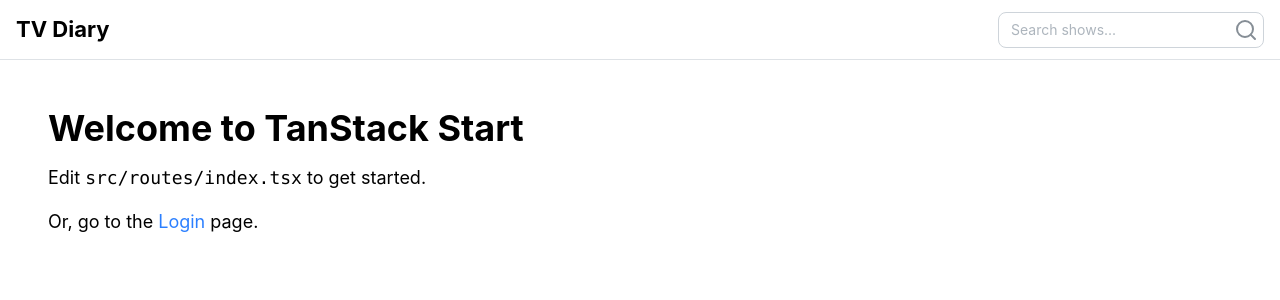
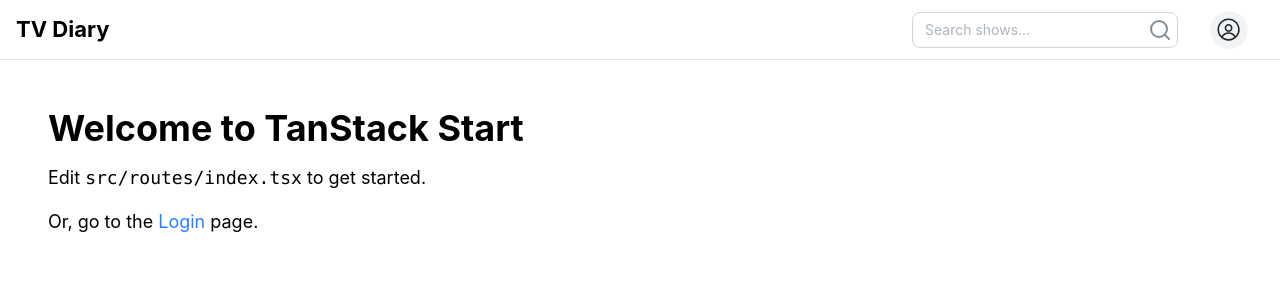
Before and after one commit to b1leygr/tv-diary, a React (Vite) app in the folder frontend/: page / in a window 1280 px wide. Shown: the top 300 px of the page. Built offline with nearby package versions, Linux system fonts and the light colour scheme; no server answers; sample sign-in values are in the browser's storage.

Commit message:
feat: implement profile component
- Add profile component in header
- Provide log out functionality from profile

```diff
--- /dev/null
+++ b/frontend/src/components/profile.tsx
@@ -0,0 +1,35 @@
+import { Avatar, Menu, UnstyledButton } from '@mantine/core';
+import { useRouteContext, useRouter } from '@tanstack/react-router';
+
+export function Profile() {
+  const { auth, queryClient } = useRouteContext({ from: '__root__' });
+  const router = useRouter();
+
+  const handleLogout = () => {
+    auth.logout();
+    queryClient.clear();
+    router.invalidate();
+    router.navigate({ to: '/login' });
+  };
+
+  return (
+    <Menu shadow="md" width={200} position="bottom-end">
+      <Menu.Target>
+        <UnstyledButton
+          style={{
+            padding: 'var(--mantine-spacing-md)',
+            color: 'var(--mantine-color-text)',
+            borderRadius: 'var(--mantine-radius-sm)',
+          }}
+        >
+          <Avatar radius="xl" />
+        </UnstyledButton>
+      </Menu.Target>
+      <Menu.Dropdown>
+        <Menu.Item component="button" onClick={handleLogout}>
+          Log Out
+        </Menu.Item>
+      </Menu.Dropdown>
+    </Menu>
+  );
+}
--- a/frontend/src/routes/__root.tsx
+++ b/frontend/src/routes/__root.tsx
@@ -1,4 +1,4 @@
-import { AppShell, Box, Container, Flex, Title } from '@mantine/core';
+import { AppShell, Box, Container, Flex, Group, Title } from '@mantine/core';
 import type { QueryClient } from '@tanstack/react-query';
 import { ReactQueryDevtools } from '@tanstack/react-query-devtools';
 import {
@@ -8,6 +8,7 @@
 } from '@tanstack/react-router';
 import { Toaster } from 'react-hot-toast';
 import type { AuthContext } from '#/auth';
+import { Profile } from '#/components/profile';
 import { SearchBar } from '#/components/search-bar';
 
 interface MyRouterContext {
@@ -24,6 +25,7 @@
   const isSearchHidden = ['/login', '/signup', '/server-disruption'].includes(
     location.pathname,
   );
+  const isAuthenticated = Route.useRouteContext().auth.authenticated;
 
   return (
     <AppShell padding="md" header={{ height: { base: 100, sm: 60 } }}>
@@ -40,11 +42,18 @@
             <Title order={1} size="h3">
               TV Diary
             </Title>
-            {!isSearchHidden && (
-              <Box w={{ base: '100%', sm: 'auto' }}>
-                <SearchBar />
-              </Box>
-            )}
+            <Group>
+              {!isSearchHidden && (
+                <Box w={{ base: '100%', sm: 'auto' }}>
+                  <SearchBar />
+                </Box>
+              )}
+              {isAuthenticated && (
+                <Box w={{ base: '100%', sm: 'auto' }}>
+                  <Profile />
+                </Box>
+              )}
+            </Group>
           </Flex>
         </Container>
       </AppShell.Header>
```
